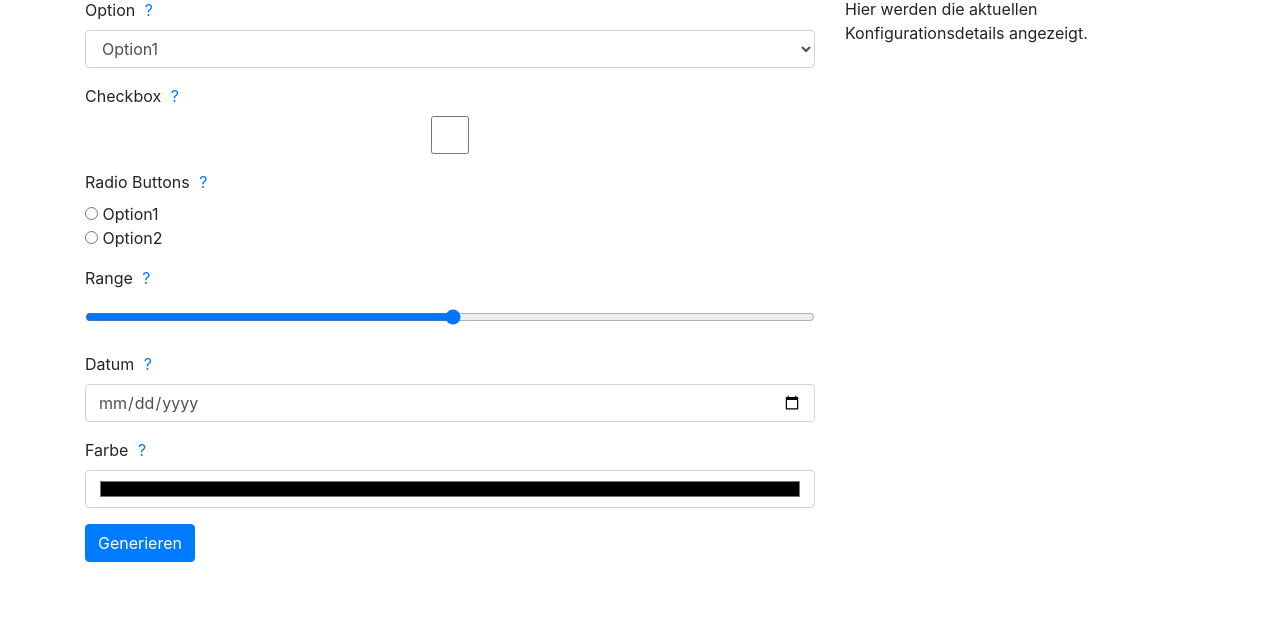
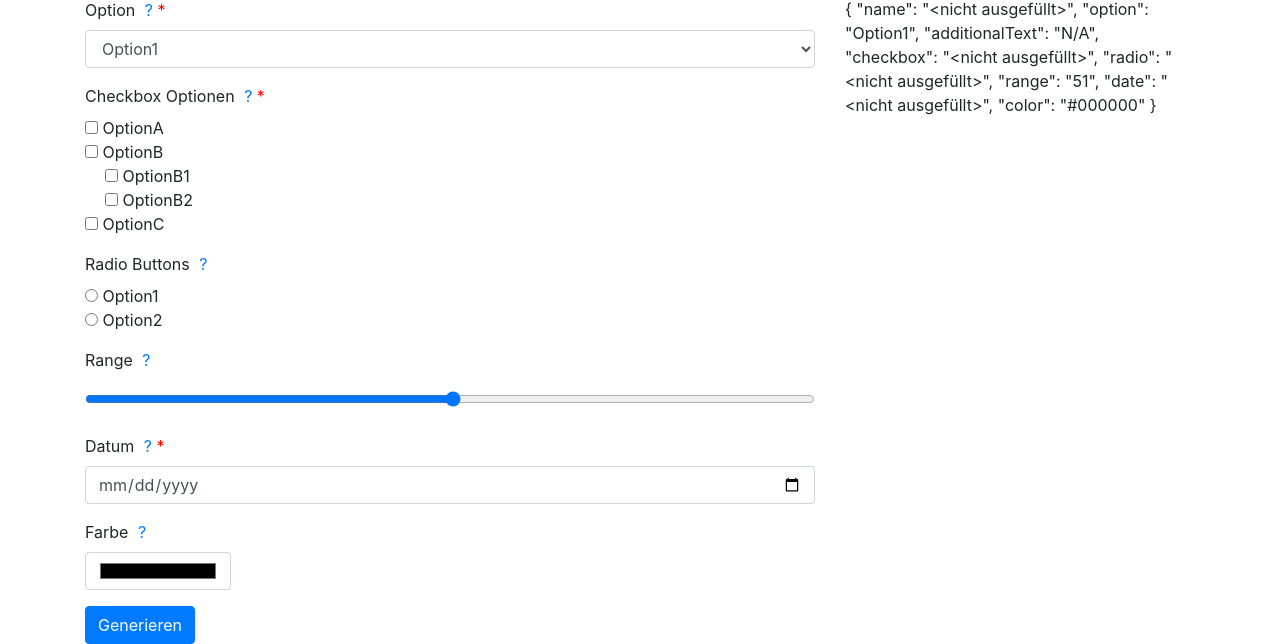
Before and after one commit to thaarhoff/inventory, a plain HTML site: page index.html in a window 1280 px wide. Shown: the part 204-848 px from the top of the page. Before the commit the page ends 800 px from the top, so only its background shows below. Drawn offline with nearby package versions, Linux system fonts and the light colour scheme.

Commit message:
extend options and info box

```diff
--- a/index.html
+++ b/index.html
@@ -18,23 +18,33 @@
       max-width: 200px;
       text-align: left;
     }
+    .required-field::after {
+      content: " *";
+      color: red;
+    }
+    .form-group.optional-field {
+      display: none;
+    }
+    .color-picker {
+      width: 20%;
+    }
   </style>
 </head>
 <body>
   <div class="container">
     <h1>Konfigurationsdatei Generator</h1>
-    <p>Hier können Sie Ihre Konfigurationsdatei erstellen und herunterladen.</p>
+    <p>Hier können Sie Ihre Konfigurationsdatei erstellen und herunterladen. <span class="required-field-info">* = Pflichtfeld</span></p>
     <div class="row">
       <div class="col-md-8">
         <form id="configForm">
           <div class="form-group">
-            <label for="configName">Konfigurationsname
+            <label for="configName" class="required-field">Konfigurationsname
               <span class="info-icon" data-toggle="tooltip" title="Der Name der Konfiguration">?</span>
             </label>
             <input type="text" class="form-control" id="configName" required>
           </div>
           <div class="form-group">
-            <label for="configOption">Option
+            <label for="configOption" class="required-field">Option
               <span class="info-icon" data-toggle="tooltip" title="Wählen Sie eine Option aus">?</span>
             </label>
             <select class="form-control" id="configOption">
@@ -42,11 +52,25 @@
               <option value="Option2">Option2</option>
             </select>
           </div>
+          <div class="form-group optional-field" id="additionalTextField">
+            <label for="additionalText">Zusätzlicher Text
+              <span class="info-icon" data-toggle="tooltip" title="Geben Sie zusätzlichen Text ein, wenn Option2 gewählt wurde">?</span>
+            </label>
+            <input type="text" class="form-control" id="additionalText">
+          </div>
           <div class="form-group">
-            <label for="configCheckbox">Checkbox
-              <span class="info-icon" data-toggle="tooltip" title="Aktivieren Sie diese Option, wenn zutreffend">?</span>
+            <label for="configCheckbox" class="required-field">Checkbox Optionen
+              <span class="info-icon" data-toggle="tooltip" title="Wählen Sie eine oder mehrere Optionen">?</span>
             </label>
-            <input type="checkbox" class="form-control" id="configCheckbox">
+            <div id="configCheckbox">
+              <input type="checkbox" name="checkboxOptions" value="OptionA"> OptionA<br>
+              <input type="checkbox" name="checkboxOptions" value="OptionB"> OptionB<br>
+              <div style="margin-left: 20px;">
+                <input type="checkbox" name="checkboxOptions" value="OptionB1"> OptionB1<br>
+                <input type="checkbox" name="checkboxOptions" value="OptionB2"> OptionB2<br>
+              </div>
+              <input type="checkbox" name="checkboxOptions" value="OptionC"> OptionC<br>
+            </div>
           </div>
           <div class="form-group">
             <label for="configRadio">Radio Buttons
@@ -64,16 +88,16 @@
             <input type="range" class="form-control" id="configRange" min="1" max="100">
           </div>
           <div class="form-group">
-            <label for="configDate">Datum
+            <label for="configDate" class="required-field">Datum
               <span class="info-icon" data-toggle="tooltip" title="Wählen Sie ein Datum">?</span>
             </label>
-            <input type="date" class="form-control" id="configDate">
+            <input type="date" class="form-control" id="configDate" required>
           </div>
           <div class="form-group">
             <label for="configColor">Farbe
               <span class="info-icon" data-toggle="tooltip" title="Wählen Sie eine Farbe">?</span>
             </label>
-            <input type="color" class="form-control" id="configColor">
+            <input type="color" class="form-control color-picker" id="configColor">
           </div>
           <button type="submit" class="btn btn-primary">Generieren</button>
         </form>
@@ -95,12 +119,50 @@
     $(document).ready(function() {
       $('[data-toggle="tooltip"]').tooltip();
 
+      function updateConfigSummary() {
+        const configName = $('#configName').val() || "<nicht ausgefüllt>";
+        const configOption = $('#configOption').val();
+        const additionalText = $('#additionalText').val() || "<nicht ausgefüllt>";
+        const configCheckbox = $('input[name="checkboxOptions"]:checked').map(function() { return this.value; }).get().join(", ") || "<nicht ausgefüllt>";
+        const configRadio = $('input[name="configRadio"]:checked').val() || "<nicht ausgefüllt>";
+        const configRange = $('#configRange').val();
+        const configDate = $('#configDate').val() || "<nicht ausgefüllt>";
+        const configColor = $('#configColor').val();
+
+        const configData = {
+          name: configName,
+          option: configOption,
+          additionalText: configOption === 'Option2' ? additionalText : "N/A",
+          checkbox: configCheckbox,
+          radio: configRadio,
+          range: configRange,
+          date: configDate,
+          color: configColor
+        };
+
+        $('#configSummary').text(JSON.stringify(configData, null, 2));
+      }
+
+      $('#configOption').change(function() {
+        if ($(this).val() === 'Option2') {
+          $('#additionalTextField').show();
+        } else {
+          $('#additionalTextField').hide();
+        }
+        updateConfigSummary();
+      });
+
+      $('#configForm input, #configForm select').on('input change', function() {
+        updateConfigSummary();
+      });
+
       $('#configForm').on('submit', function(event) {
         event.preventDefault();
 
         const configName = $('#configName').val();
         const configOption = $('#configOption').val();
-        const configCheckbox = $('#configCheckbox').is(':checked');
+        const additionalText = $('#additionalText').val();
+        const configCheckbox = $('input[name="checkboxOptions"]:checked').map(function() { return this.value; }).get();
         const configRadio = $('input[name="configRadio"]:checked').val();
         const configRange = $('#configRange').val();
         const configDate = $('#configDate').val();
@@ -109,6 +171,7 @@
         const configData = {
           name: configName,
           option: configOption,
+          additionalText: configOption === 'Option2' ? additionalText : "N/A",
           checkbox: configCheckbox,
           radio: configRadio,
           range: configRange,
@@ -119,9 +182,9 @@
         const yamlStr = jsyaml.dump(configData);
         const blob = new Blob([yamlStr], { type: 'application/x-yaml' });
         saveAs(blob, 'config.yaml');
+      });
 
-        $('#configSummary').text(JSON.stringify(configData, null, 2));
-      });
+      updateConfigSummary(); // Initial update of summary
     });
   </script>
 </body>
```
